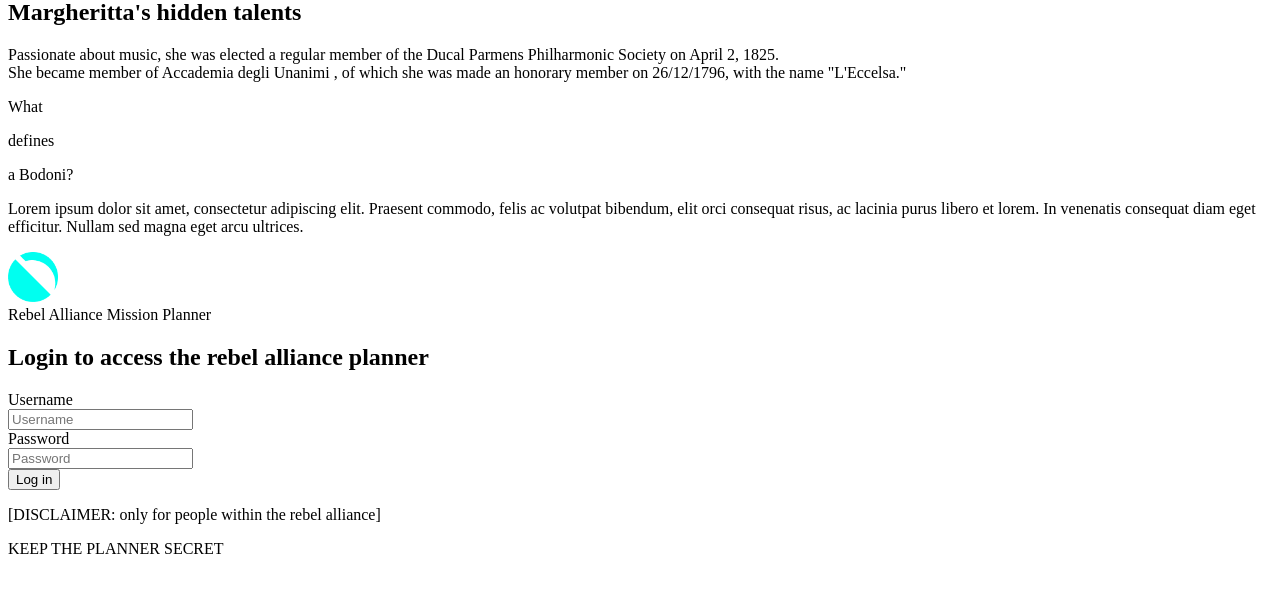
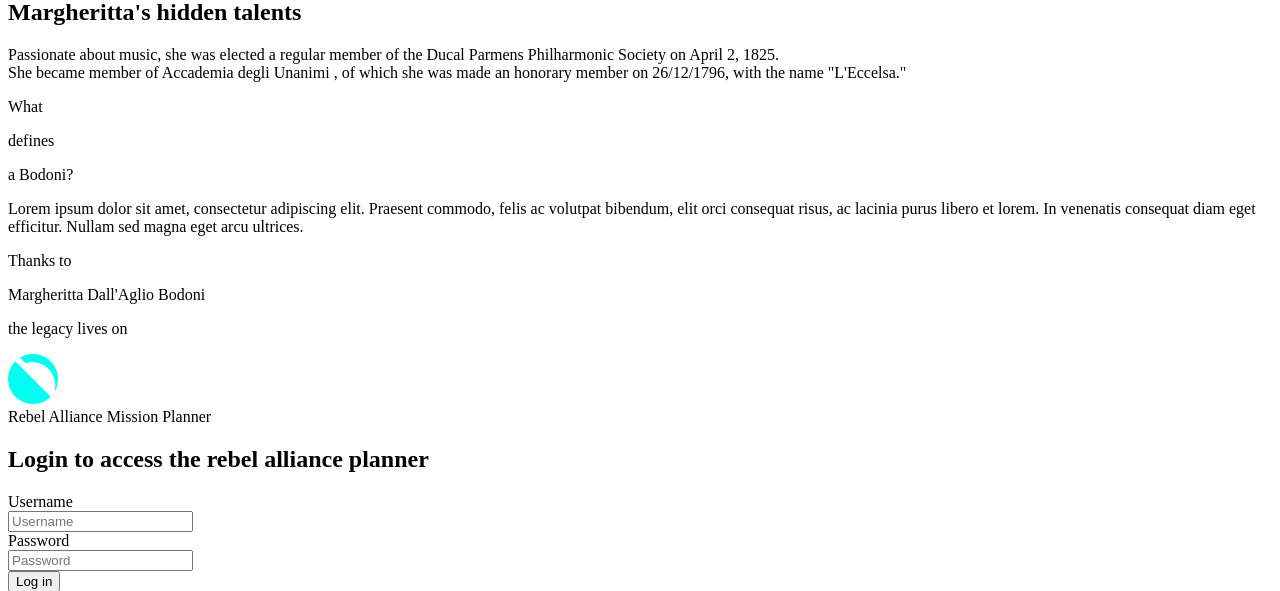
Before and after one commit to woutvandesompele/mytype, a PHP site: template src/view/pages/index.php in a window 1280 px wide. Shown: the part 1790-2381 px from the top of the page. Before the commit the page ends 2344 px from the top, so only its background shows below. Run offline with PHP 8.4, Linux system fonts and the light colour scheme; the template is opened without the code that fills it, so the values that code supplies are empty.

Commit message:
added more content

```diff
--- a/src/view/pages/index.php
+++ b/src/view/pages/index.php
@@ -123,6 +123,12 @@
 
   <section class="characteristics"></section>
 
+  <section class="end">
+    <p>Thanks to</p>
+    <p>Margheritta Dall'Aglio Bodoni</p>
+    <p>the legacy lives on</p>
+  </section>
+
 
 </main>
 
```
